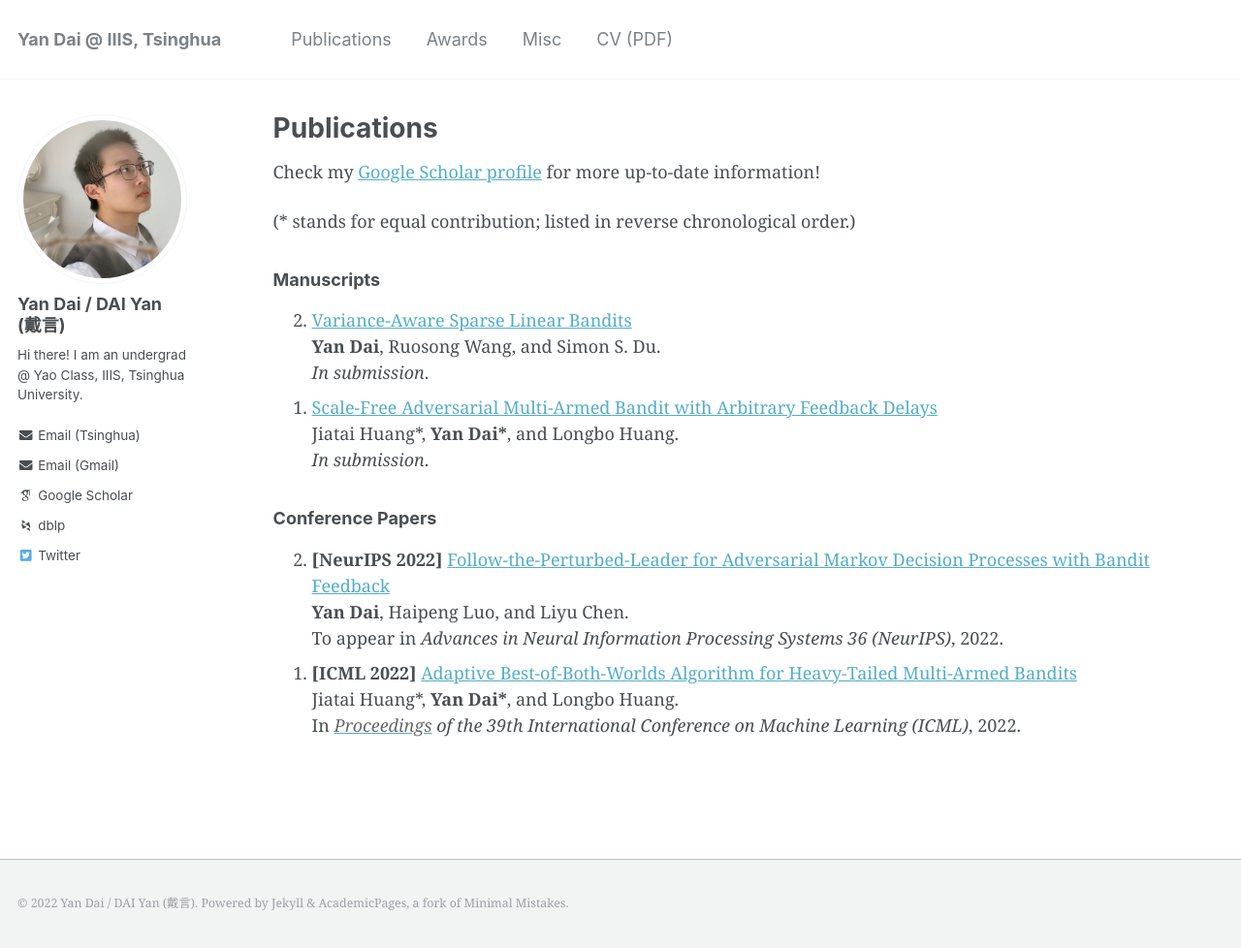
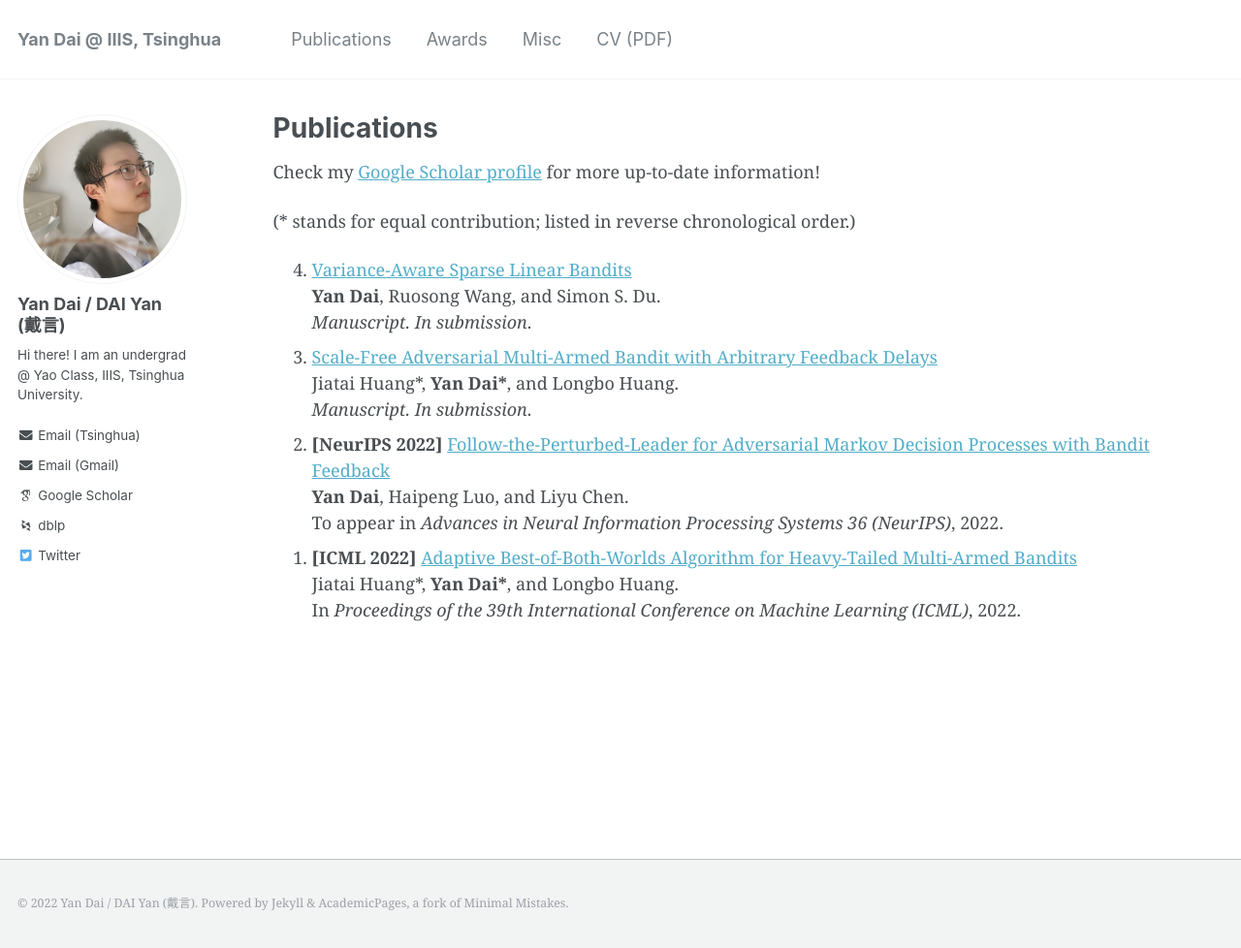
Before and after one commit to yandaichn/yandaichn.github.io, a Jekyll site: the page built from _pages/publications.md, in a window 1280 px wide and 978 px high. Shown: the whole window at 97% size. Built offline with Jekyll 4.4.1, drawn with Linux system fonts in a browser that asks for light colours; some web fonts are replaced.

Commit message:
Upd pub style

```diff
--- a/_pages/publications.md
+++ b/_pages/publications.md
@@ -9,22 +9,16 @@ Check my [Google Scholar profile](https://scholar.google.com/citations?user=gkG4
 
 (* stands for equal contribution; listed in reverse chronological order.)
 
-### Manuscripts
-
 1.  [Variance-Aware Sparse Linear Bandits](https://arxiv.org/abs/2205.13450)
     **Yan Dai**, Ruosong Wang, and Simon S. Du.
-    *In submission*.
+    *Manuscript. In submission*.
 1.  [Scale-Free Adversarial Multi-Armed Bandit with Arbitrary Feedback Delays](https://arxiv.org/abs/2110.13400)
     Jiatai Huang\*, **Yan Dai\***, and Longbo Huang.
-    *In submission*.
-{: reversed="reversed"}
-
-### Conference Papers
-
+    *Manuscript. In submission*.
 1.  **\[NeurIPS 2022\]** [Follow-the-Perturbed-Leader for Adversarial Markov Decision Processes with Bandit Feedback](https://arxiv.org/abs/2205.13451)
     **Yan Dai**, Haipeng Luo, and Liyu Chen.
     To appear in *Advances in Neural Information Processing Systems 36 (NeurIPS)*, 2022.
 1.  **\[ICML 2022\]** [Adaptive Best-of-Both-Worlds Algorithm for Heavy-Tailed Multi-Armed Bandits](https://arxiv.org/abs/2201.11921)
     Jiatai Huang\*, **Yan Dai\***, and Longbo Huang.
-    In *[<font color="DimGray">Proceedings</font>](https://proceedings.mlr.press/v162/huang22c.html) of the 39th International Conference on Machine Learning (ICML)*, 2022.
+    In *Proceedings of the 39th International Conference on Machine Learning (ICML)*, 2022.
 {: reversed="reversed"}
```
